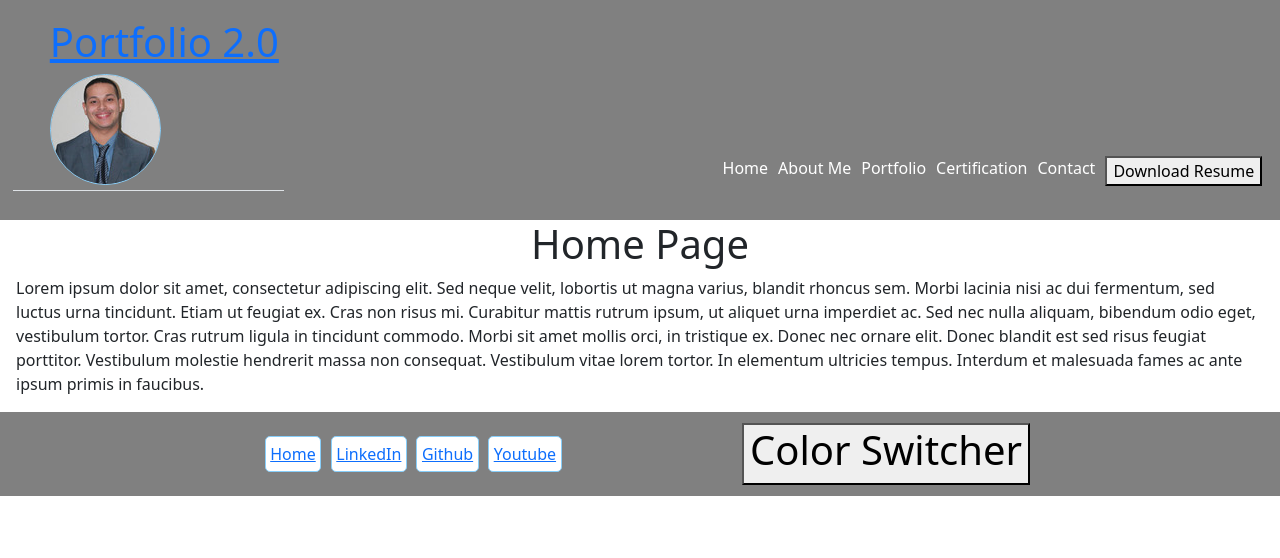
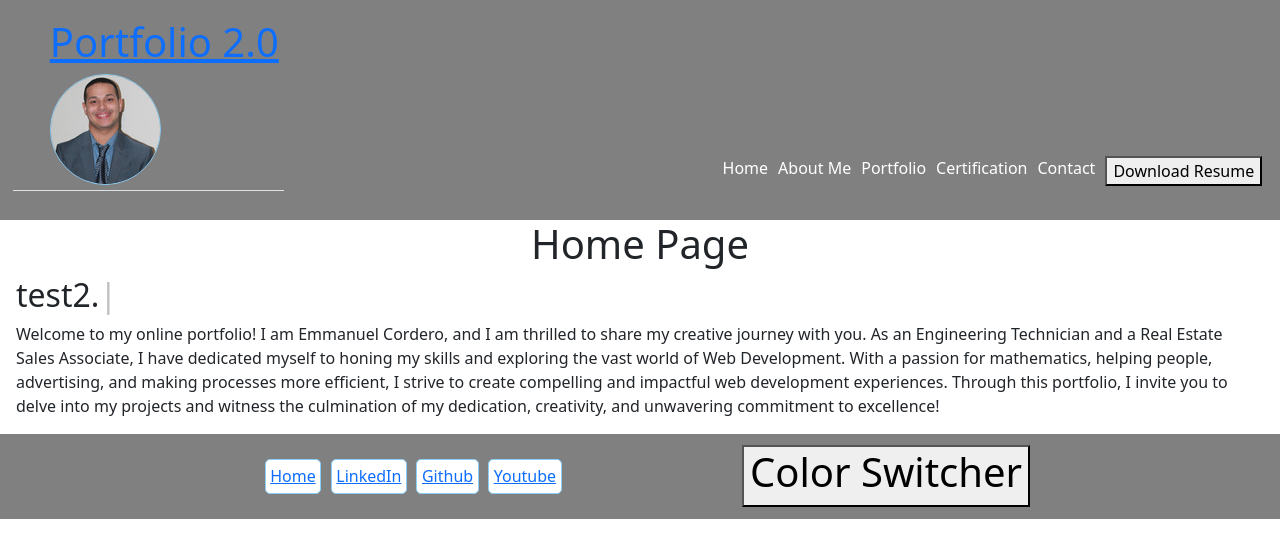
Before and after one commit to eecmanny/Portfolio-2.0, a React (Vite) app: page / in a window 1280 px wide. Shown: the top 558 px of the page. Built offline with nearby package versions, Linux system fonts and the light colour scheme.

Commit message:
loadersTyper

```diff
--- a/index.html
+++ b/index.html
@@ -3,8 +3,6 @@
   <head>
     <meta charset="UTF-8" />
     <meta name="viewport" content="width=device-width, initial-scale=1.0" />
-    <!-- <link rel="stylesheet" href="./reset.css">-->
-    <!-- <link rel="stylesheet" href="./src/main.css"> -->
     <link rel="icon" type="image/svg+xml" href="/vite.svg" />
     <link href="https://cdn.jsdelivr.net/npm/bootstrap@5.3.2/dist/css/bootstrap.min.css" rel="stylesheet"
         integrity="sha384-T3c6CoIi6uLrA9TneNEoa7RxnatzjcDSCmG1MXxSR1GAsXEV/Dwwykc2MPK8M2HN" crossorigin="anonymous">
@@ -14,5 +12,6 @@
   <body>
     <div id="root"></div>
     <script type="module" src="/src/main.jsx"></script>
+    <script src="https://unpkg.com/typed.js@2.0.16/dist/typed.umd.js"></script>
   </body>
 </html>
--- a/package.json
+++ b/package.json
@@ -13,7 +13,10 @@
   "dependencies": {
     "bootstrap": "^5.2.3",
     "react": "^18.2.0",
-    "react-dom": "^18.2.0"
+    "react-dom": "^18.2.0",
+    "react-lazy-load": "^4.0.1",
+    "react-loading-skeleton": "^3.3.1",
+    "typed.js": "^2.0.16"
   },
   "devDependencies": {
     "@types/react": "^18.0.28",
--- a/src/App.jsx
+++ b/src/App.jsx
@@ -1,6 +1,6 @@
 import PortfolioContainer from "./components/PortfolioContainer";
-// import './App.css';
 import './css/main.css';
+import "react-loading-skeleton/dist/skeleton.css";
 
 const App = () => <PortfolioContainer />;
 
--- a/src/components/PortfolioContainer.jsx
+++ b/src/components/PortfolioContainer.jsx
@@ -7,6 +7,8 @@ import Portfolio from './pages/Portfolio/Portfolio';
 import AboutMe from './pages/AboutMe/AboutMe';
 import Certifications from './pages/Certifications/Certifications';
 import Contact from './pages/Contact/Contact';
+
+
 
 
 
--- a/src/components/pages/Home/Home.jsx
+++ b/src/components/pages/Home/Home.jsx
@@ -1,19 +1,33 @@
-// Import into Portfolio jsx
+import React, { useEffect } from 'react';
+
 export default function Home() {
+  useEffect(() => {
+    // Initialize Typed.js when the component mounts
+    var typed = new Typed(".auto-type", {
+      strings: ["test1.", "test2."],
+      typeSpeed: 30,
+      backSpeed: 30,
+      loop: false,
+    });
+
+    // Clean up the Typed instance when the component unmounts
+    return () => {
+      typed.destroy();
+    };
+  }, []);
+
   return (
     <section className="homeSection">
       <h1>Home Page</h1>
       <p>
-        Lorem ipsum dolor sit amet, consectetur adipiscing elit. Sed neque
-        velit, lobortis ut magna varius, blandit rhoncus sem. Morbi lacinia nisi
-        ac dui fermentum, sed luctus urna tincidunt. Etiam ut feugiat ex. Cras
-        non risus mi. Curabitur mattis rutrum ipsum, ut aliquet urna imperdiet
-        ac. Sed nec nulla aliquam, bibendum odio eget, vestibulum tortor. Cras
-        rutrum ligula in tincidunt commodo. Morbi sit amet mollis orci, in
-        tristique ex. Donec nec ornare elit. Donec blandit est sed risus feugiat
-        porttitor. Vestibulum molestie hendrerit massa non consequat. Vestibulum
-        vitae lorem tortor. In elementum ultricies tempus. Interdum et malesuada
-        fames ac ante ipsum primis in faucibus.
+        <h2><span className="auto-type"></span></h2>
+
+        Welcome to my online portfolio! I am Emmanuel Cordero, and I am thrilled to share my creative journey with you.
+        As an Engineering Technician and a Real Estate Sales Associate, I have dedicated myself to honing my skills and
+        exploring the vast world of Web Development. With a passion for mathematics, helping people, advertising, and
+        making processes more efficient, I strive to create compelling and impactful web development experiences.
+        Through this portfolio, I invite you to delve into my projects and witness the culmination of my dedication,
+        creativity, and unwavering commitment to excellence!
       </p>
     </section>
   );
--- a/src/components/pages/Portfolio/Portfolio.jsx
+++ b/src/components/pages/Portfolio/Portfolio.jsx
@@ -1,27 +1,51 @@
+import React from "react";
+import LazyLoad from "react-lazy-load";
+
+// import { useEffect, useState } from "react";
+// import Skeleton from "react-loading-skeleton";
+
 // Import into Portfolio jsx
 export default function Portfolio() {
+    // const [loading, setLoading] = useState(false);
+    // const [repos, setRepos] = useState("");
+
+    // useEffect(() => {
+    //     serTimeout(() => {
+    //         setLoading(false);
+    //         setRepos("portfolio");
+    //     }, 50);
+    // });
+
     return (
         <section className="work">
-
+            <LazyLoad className="wImageRowBoot" threshold={0.75}>
             <a className="wImageRow" href="https://eecmanny.github.io/Weather-To-Watch/">
                 <img className="wImages pic1" src="./images/website/weather-to-watch.JPG" alt="image1" />
+                {/* {repos || <Skeleton />} */}
             </a>
+            </LazyLoad>
 
+            <LazyLoad className="wImageRowBoot" threshold={0.75}>
             <a className="wImageRow" href="https://salty-thicket-14303-db98c73876c5.herokuapp.com/">
                 <img className="wImages pic2" src="./images/website/roots.png" alt="image2" />
             </a>
-
+            </LazyLoad>
+            <LazyLoad className="wImageRowBoot" threshold={0.75}>
             <a className="wImageRow" href="https://eecmanny.github.io/Plan-my-day/">
                 <img className="wImages pic3" src="./images/website/planner.gif" alt="image3" />
             </a>
-
+            </LazyLoad>
+            <LazyLoad className="wImageRowBoot" threshold={0.75}>
             <a className="wImageRow" href="https://eecmanny.github.io/Quiz-Games/">
                 <img className="wImages pic4" src="./images/website/quiz-games.png" alt="image4" />
             </a>
+            </LazyLoad>
+
             {/* <div className="column is-narrow">
         <a href="#">
             <img className="wImages pic5" src="./website-images/image5.png" alt="image5"/>
         </a>
+
     </div>
     <div>
         <a href="#">
@@ -41,3 +65,25 @@ export default function Portfolio() {
         </section>
     );
 }
+
+
+// import { useEffect, useState } from "react";
+// import Skeleton from "react-loading-skeleton";
+
+// export default function Portfolio() {
+//     const [loading, setLoading] = useState(false);
+//     const [repos, setRepos] = useState(""); // You might need to update how this state is used
+
+//     useEffect(() => {
+//         setTimeout(() => {
+//             setLoading(false);
+//             setRepos("portfolio"); // You should clarify how this state is used
+//         }, 50);
+//     }, []); // You should add an empty dependency array to ensure this effect runs only once
+
+//     return (
+//         <section className="work">
+//             <a className="wImageRow" href="https://eecmanny.github.io/Weather-To-Watch/">
+//                 <img className="wImages pic1" src="./images/website/weather-to-watch.JPG" alt="image1" />
+//                 {repos ? <div>{repos}</div> : <Skeleton />} {/* You should clarify the rendering logic */}
+//             </a>
```
Also changed, not shown: 1 other file (tests, documents, lock files or other folders).
